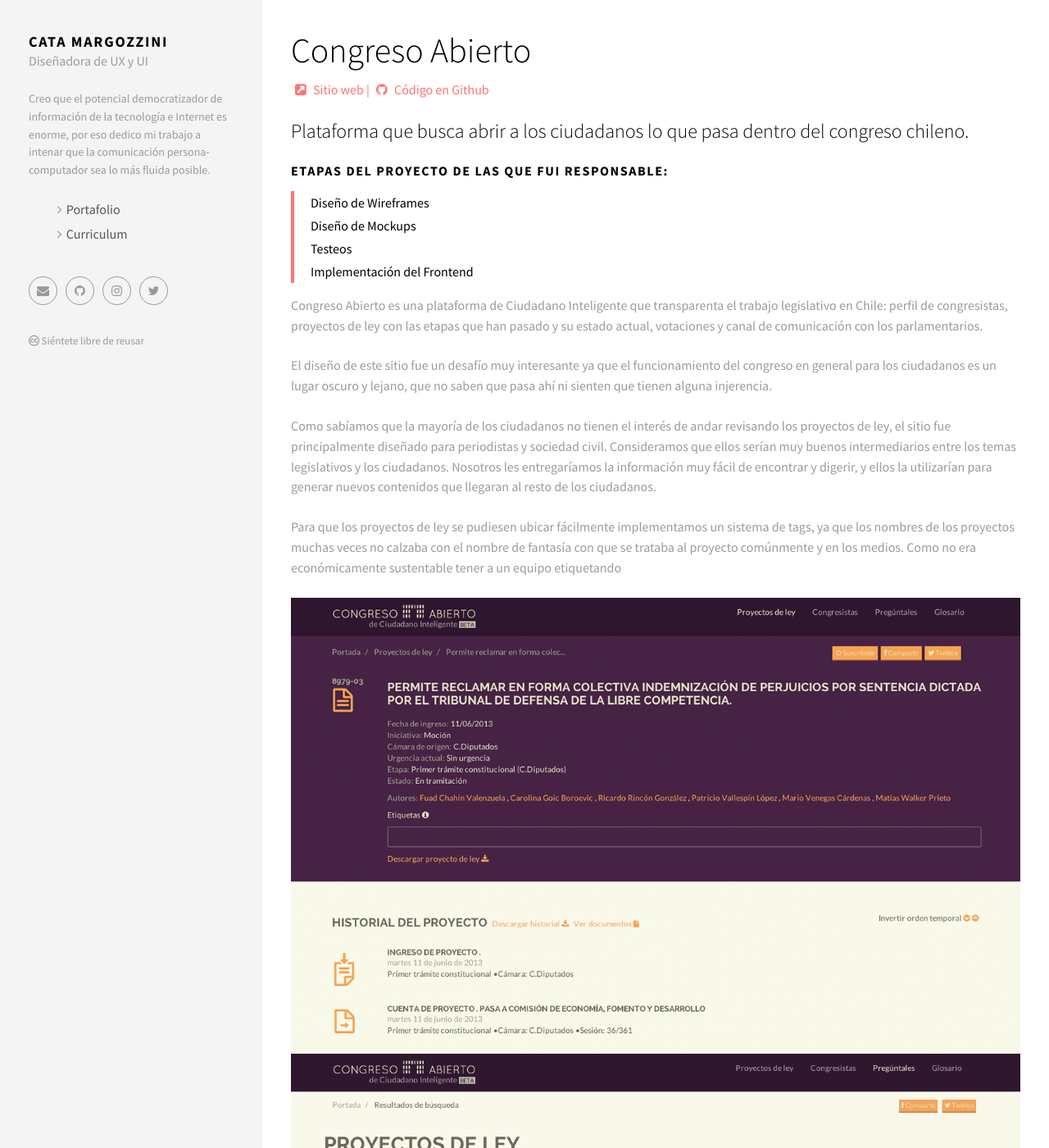
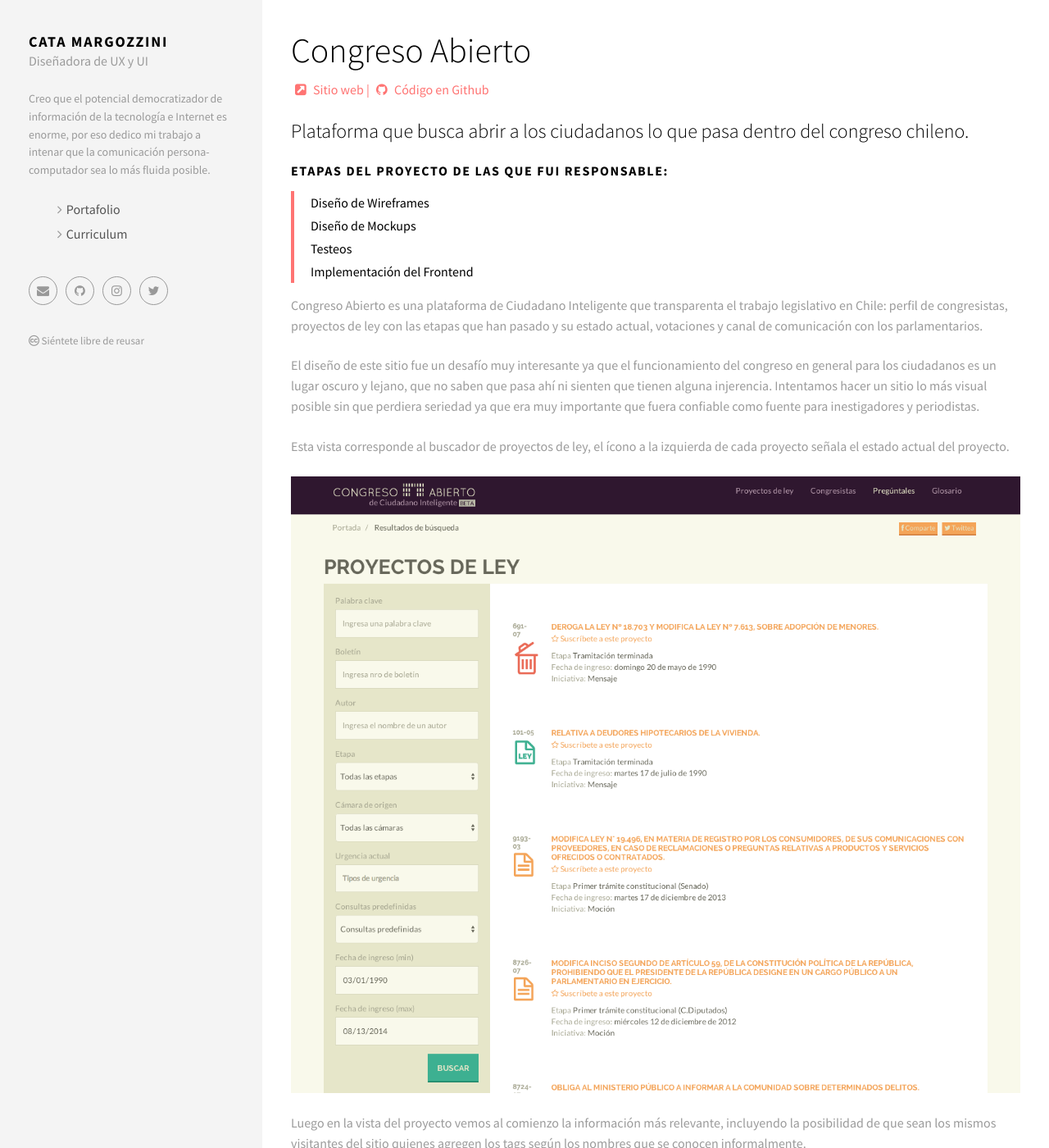
Before and after one commit to camargozzini/portafolio-camargozzini, a Jekyll site: the page built from _posts/2014-01-01-congresoabierto.markdown, in a window 1280 px wide and 1400 px high. Shown: the whole window at 82% size. Built offline with Jekyll 4.4.1, drawn with Linux system fonts in a browser that asks for light colours; nearby versions of some CDN libraries; some of the changed text lies outside the part shown.

Commit message:
Congreso Abierto

```diff
--- a/_posts/2014-01-01-congresoabierto.markdown
+++ b/_posts/2014-01-01-congresoabierto.markdown
@@ -23,13 +23,16 @@
 
 Congreso Abierto es una plataforma de Ciudadano Inteligente que transparenta el trabajo legislativo en Chile: perfil de congresistas, proyectos de ley con las etapas que han pasado y su estado actual, votaciones y canal de comunicación con los parlamentarios.
 
-El diseño de este sitio fue un desafío muy interesante ya que el funcionamiento del congreso en general para los ciudadanos es un lugar oscuro y lejano, que no saben que pasa ahí ni sienten que tienen alguna injerencia.
+El diseño de este sitio fue un desafío muy interesante ya que el funcionamiento del congreso en general para los ciudadanos es un lugar oscuro y lejano, que no saben que pasa ahí ni sienten que tienen alguna injerencia. Intentamos hacer un sitio lo más visual posible sin que perdiera seriedad ya que era muy importante que fuera confiable como fuente para inestigadores y periodistas.
 
-Como sabíamos que la mayoría de los ciudadanos no tienen el interés de andar revisando los proyectos de ley, el sitio fue principalmente diseñado para periodistas y sociedad civil. Consideramos que ellos serían muy buenos intermediarios entre los temas legislativos y los ciudadanos. Nosotros les entregaríamos la información muy fácil de encontrar y digerir, y ellos la utilizarían para generar nuevos contenidos que llegaran al resto de los ciudadanos.
+Esta vista corresponde al buscador de proyectos de ley, el ícono a la izquierda de cada proyecto señala el estado actual del proyecto.
 
-Para que los proyectos de ley se pudiesen ubicar fácilmente implementamos un sistema de tags, ya que los nombres de los proyectos muchas veces no calzaba con el nombre de fantasía con que se trataba al proyecto comúnmente y en los medios. Como no era económicamente sustentable tener a un equipo etiquetando
+<img src="{{ site.baseurl }}img/content/ca02.png" class="img-responsive">
+
+Luego en la vista del proyecto vemos al comienzo la información más relevante, incluyendo la posibilidad de que sean los mismos visitantes del sitio quienes agregen los tags según los nombres que se conocen informalmente.
 
 <img src="{{ site.baseurl }}img/content/ca01.png" class="img-responsive">
-<img src="{{ site.baseurl }}img/content/ca02.png" class="img-responsive">
-<img src="{{ site.baseurl }}img/content/ca03.png" class="img-responsive">
+
+Esta vista muestra las últimas votaciones en el congreso. Al pasar por encima se puede saber exactamente quien votó de que forma.
+
 <img src="{{ site.baseurl }}img/content/ca04.png" class="img-responsive">
```
